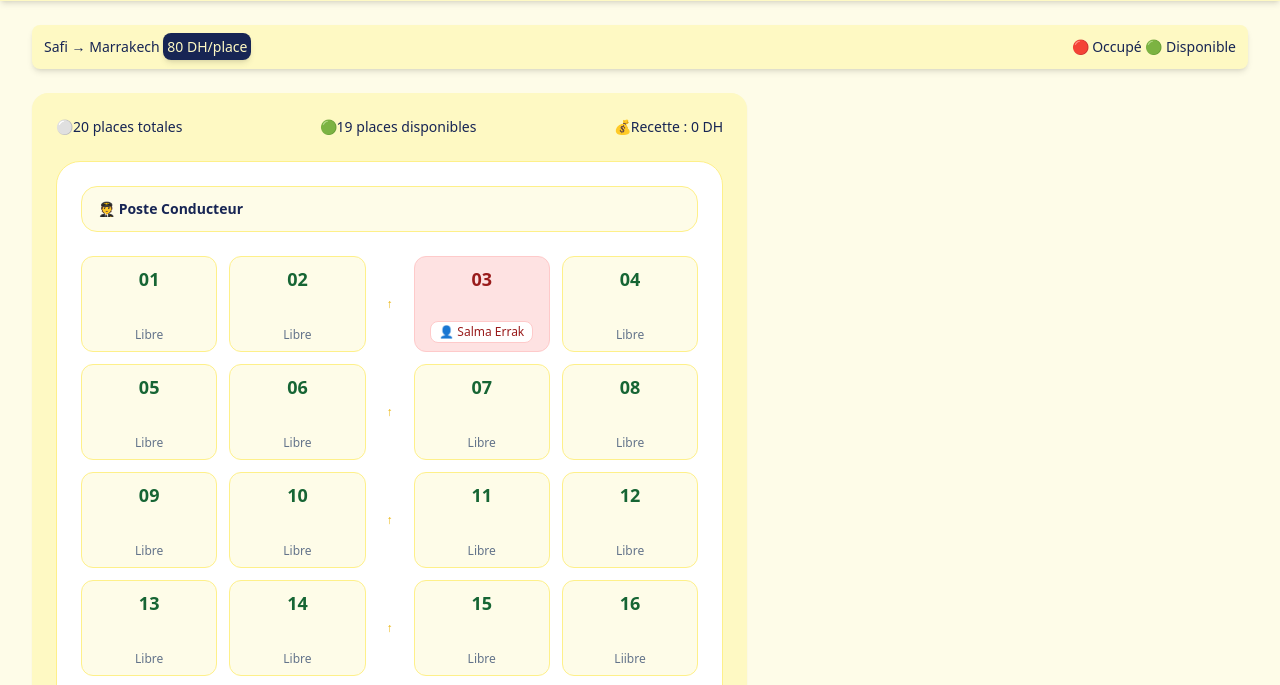
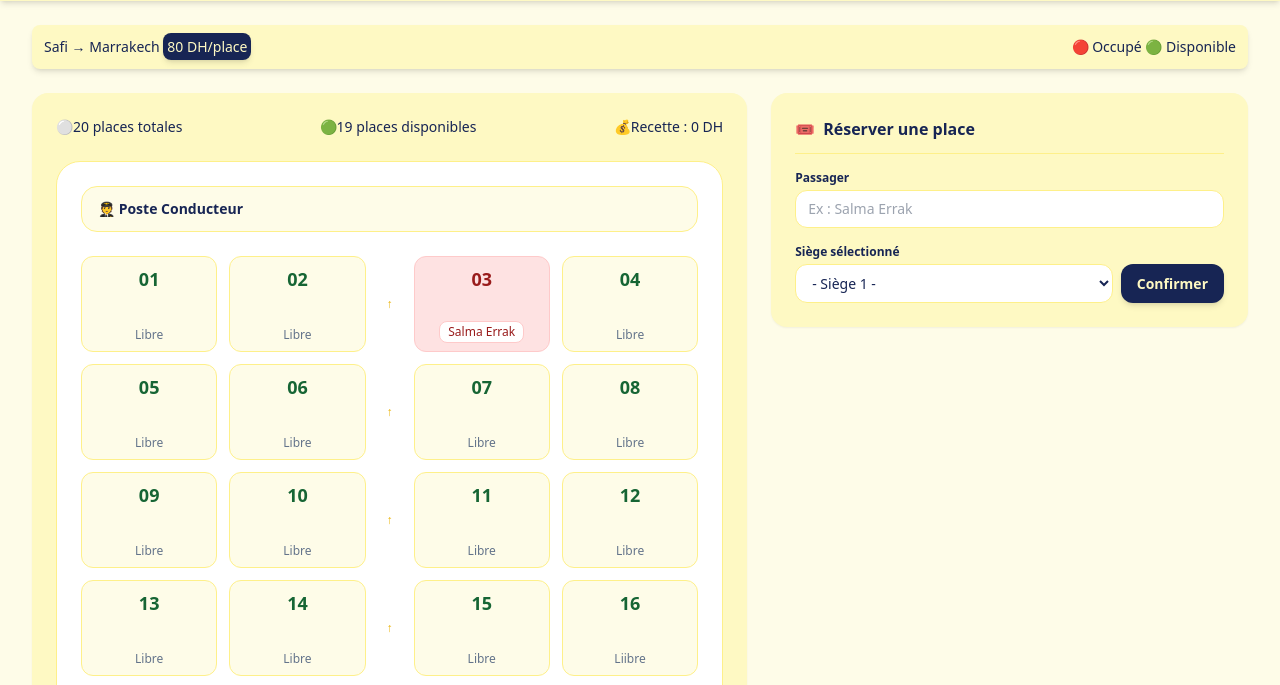
Before and after one commit to erraksalma/BusDirect-, a website: page index.html in a window 1280 px wide. Shown: the part 71-756 px from the top of the page. Drawn offline with Linux system fonts and the light colour scheme.

Commit message:
ajouter formule pour reserver une place

```diff
--- a/index.html
+++ b/index.html
@@ -53,7 +53,7 @@
            <div class="mb-6 flex items-center gap-3 rounded-2xl border border-yellow-200 bg-yellow-50 px-4 py-3 text-sm font-semibold text-blue-950">
            <span> 🧑‍✈️ Poste Conducteur </span>
           </div>
-          <div  class="grid grid-cols-[1fr_1fr_1.5rem_1fr_1fr] gap-3">
+          <div id="seats" class="grid grid-cols-[1fr_1fr_1.5rem_1fr_1fr] gap-3">
              <div class="flex h-24 flex-col items-center justify-between rounded-xl border border-yellow-200 bg-yellow-50 p-2" data-seat="01">
       <span class="text-lg font-extrabold text-green-800">01</span>
       <span class="text-xs text-slate-500">Libre</span>
@@ -66,7 +66,7 @@
 
     <div class="flex h-24 flex-col items-center justify-between rounded-xl border border-red-200 bg-red-100 p-2" data-seat="03">
       <span class="text-lg font-extrabold text-red-800">03</span>
-      <span class="flex items-center gap-1 rounded-lg border border-red-200 bg-white px-2 py-0.5 text-xs font-medium text-red-800">👤 Salma Errak</span>
+      <span class="flex items-center gap-1 rounded-lg border border-red-200 bg-white px-2 py-0.5 text-xs font-medium text-red-800"> Salma Errak</span>
     </div>
 
     <div class="flex h-24 flex-col items-center justify-between rounded-xl border border-yellow-200 bg-yellow-50 p-2" data-seat="04">
@@ -150,13 +150,60 @@
       <span class="text-lg font-extrabold text-green-800">20</span>
       <span class="text-xs text-slate-500">Libre</span>
     </div>
+        </div>
+
+        </div>
+       </div>
+       <div class="space-y-6">
+        <div class="rounded-2xl bg-yellow-100 p-6 shadow-sm">
+    <h2 class="mb-4 flex items-center gap-2 border-b border-yellow-200 pb-3 text-base font-bold text-blue-950">
+      <span>🎟️</span> Réserver une place
+    </h2>
+
+    <div class="space-y-4">
+      <div>
+        <label for="reserve-name" class="mb-1 block text-xs font-semibold text-blue-950">Passager</label>
+        <input id="reserve-name" type="text" placeholder="Ex : Salma Errak"
+          class="w-full rounded-xl border border-yellow-200 bg-white px-3 py-2 text-sm text-blue-950  focus:outline-none focus:ring-2 focus:ring-blue-950" />
+      </div>
+
+      <div>
+        <label for="reserve-seat" class="mb-1 block text-xs font-semibold text-blue-950">Siège sélectionné</label>
+        <div class="flex gap-2">
+          <select id="reserve-seat"
+            class="min-w-0 flex-1 rounded-xl border border-yellow-200 bg-white px-3 py-2 text-sm text-blue-950 focus:outline-none focus:ring-2 focus:ring-blue-950">
+            <option >- Siège 1 -</option>
+            <option >- Siège 2 -</option>
+            <option >- Siège 3 -</option>
+            <option >- Siège 4 -</option>
+            <option >- Siège 5 -</option>
+            <option >- Siège 6 -</option>
+            <option >- Siège 7 -</option>
+            <option >- Siège 8 -</option>
+            <option >- Siège 9 -</option>
+            <option >- Siège 10 -</option>
+            <option >- Siège 11 -</option>
+            <option >- Siège 12 -</option>
+            <option >- Siège 13 -</option>
+            <option >- Siège 14 -</option>
+            <option >- Siège 15 -</option>
+            <option >- Siège 16 -</option>
+            <option >- Siège 17 -</option>
+            <option >- Siège 18 -</option>
+            <option >- Siège 19 -</option>
+            <option >- Siège 20 -</option>
+          </select>
+          <button id="btn-confirm" type="button"
+            class="rounded-xl bg-blue-950 px-4 py-2 text-sm font-semibold text-yellow-100 shadow-md hover:bg-blue-900">
+            Confirmer
+          </button>
+        </div>
+      </div>
+    </div>
+  </div>
+       </div>
 
 
-          </div>
-        </div>
-
-
-       </div>
 
       </section>
     </main>
```
Also changed, not shown: src/output.css.
